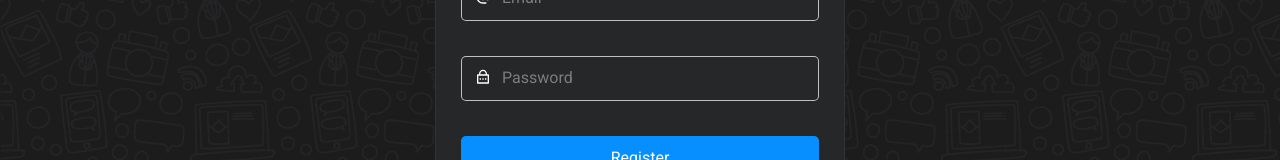
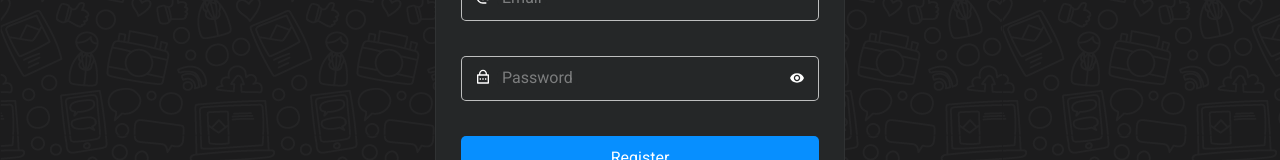
Before and after one commit to Valentyn-M/Phonebook_goit-react-hw-08, a React (Vite) app: page /register in a window 1280 px wide. Shown: the part 366-526 px from the top of the page. Built offline with nearby package versions, Linux system fonts and the light colour scheme.

Commit message:
Add button eye for password field

```diff
--- a/src/components/LoginForm/LoginForm.jsx
+++ b/src/components/LoginForm/LoginForm.jsx
@@ -9,6 +9,8 @@
 import { selectError, selectLoading } from '../../redux/auth/selectors';
 import ModalErrorAuth from '../ModalErrorAuth/ModalErrorAuth';
 import Loader from '../Loader/Loader';
+import { useState } from 'react';
+import { IoMdEye, IoMdEyeOff } from 'react-icons/io';
 
 
 const LoginForm = () => {
@@ -42,6 +44,8 @@
 	const error = useSelector(selectError);
 	const errorText = "Check the entered data and make sure it is correct.";
 
+	const [showPassword, setShowPassword] = useState(false);
+
 	return (
 		<>
 			<div className={s.loginForm}>
@@ -60,8 +64,22 @@
 							<label className={s.label} htmlFor="password">
 								<div className={`${s.fieldWrap} ${errors.password && touched.password ? s.error : ""}`}>
 									<RiLockPasswordLine className={s.fieldIcon} />
-									<Field className={s.field} type="password" name="password" id="password" placeholder=" " autoComplete="off" />
+									<Field
+										className={s.field}
+										type={showPassword ? "text" : "password"}
+										name="password"
+										id="password"
+										placeholder=" "
+										autoComplete="off" />
 									<span className={s.floatingLabel}>Password</span>
+									<button
+										type="button"
+										className={s.togglePassword}
+										onClick={() => setShowPassword((prev) => !prev)}
+										aria-label={showPassword ? "Hide password" : "Show password"}
+									>
+										{showPassword ? <IoMdEyeOff /> : <IoMdEye />}
+									</button>
 									<ErrorMessage className={s.floatingError} name="password" component="span" />
 								</div>
 							</label>
--- a/src/components/LoginForm/LoginForm.module.css
+++ b/src/components/LoginForm/LoginForm.module.css
@@ -125,6 +125,21 @@
 	left: 0;
 }
 
+.togglePassword {
+	position: absolute;
+	top: 50%;
+	transform: translateY(-50%);
+	right: 14px;
+	display: flex;
+	align-items: center;
+	justify-content: center;
+	transition: color 0.3s ease 0s;
+
+	.fieldWrap.error & {
+		color: var(--error-color);
+	}
+}
+
 .btn {
 	background-color: var(--brand-color);
 	border-radius: 5px;
--- a/src/components/RegistrationForm/RegistrationForm.jsx
+++ b/src/components/RegistrationForm/RegistrationForm.jsx
@@ -7,10 +7,11 @@
 import { register } from '../../redux/auth/operations';
 import { NavLink } from 'react-router-dom';
 import { selectError, selectIsLoggedIn, selectLoading, selectUser } from '../../redux/auth/selectors';
-import { useEffect } from 'react';
+import { useEffect, useState } from 'react';
 import toast, { Toaster } from 'react-hot-toast';
 import ModalErrorAuth from '../ModalErrorAuth/ModalErrorAuth';
 import Loader from '../Loader/Loader';
+import { IoMdEye, IoMdEyeOff } from 'react-icons/io';
 
 const RegistrationForm = () => {
 	const initialValues = {
@@ -58,6 +59,8 @@
 		? "Check the entered data and make sure it is correct. Perhaps a user with this email already exists."
 		: "Please refresh the page and try again.";
 
+	const [showPassword, setShowPassword] = useState(false);
+
 	return (
 		<>
 			<div className={s.regForm}>
@@ -84,8 +87,22 @@
 							<label className={s.label} htmlFor="password">
 								<div className={`${s.fieldWrap} ${errors.password && touched.password ? s.error : ""}`}>
 									<RiLockPasswordLine className={s.fieldIcon} />
-									<Field className={s.field} type="password" name="password" id="password" placeholder=" " autoComplete="off" />
+									<Field
+										className={s.field}
+										type={showPassword ? "text" : "password"}
+										name="password"
+										id="password"
+										placeholder=" "
+										autoComplete="off" />
 									<span className={s.floatingLabel}>Password</span>
+									<button
+										type="button"
+										className={s.togglePassword}
+										onClick={() => setShowPassword((prev) => !prev)}
+										aria-label={showPassword ? "Hide password" : "Show password"}
+									>
+										{showPassword ? <IoMdEyeOff /> : <IoMdEye />}
+									</button>
 									<ErrorMessage className={s.floatingError} name="password" component="span" />
 								</div>
 							</label>
--- a/src/components/RegistrationForm/RegistrationForm.module.css
+++ b/src/components/RegistrationForm/RegistrationForm.module.css
@@ -125,6 +125,21 @@
 	left: 0;
 }
 
+.togglePassword {
+	position: absolute;
+	top: 50%;
+	transform: translateY(-50%);
+	right: 14px;
+	display: flex;
+	align-items: center;
+	justify-content: center;
+	transition: color 0.3s ease 0s;
+
+	.fieldWrap.error & {
+		color: var(--error-color);
+	}
+}
+
 .btn {
 	background-color: var(--brand-color);
 	border-radius: 5px;
```
